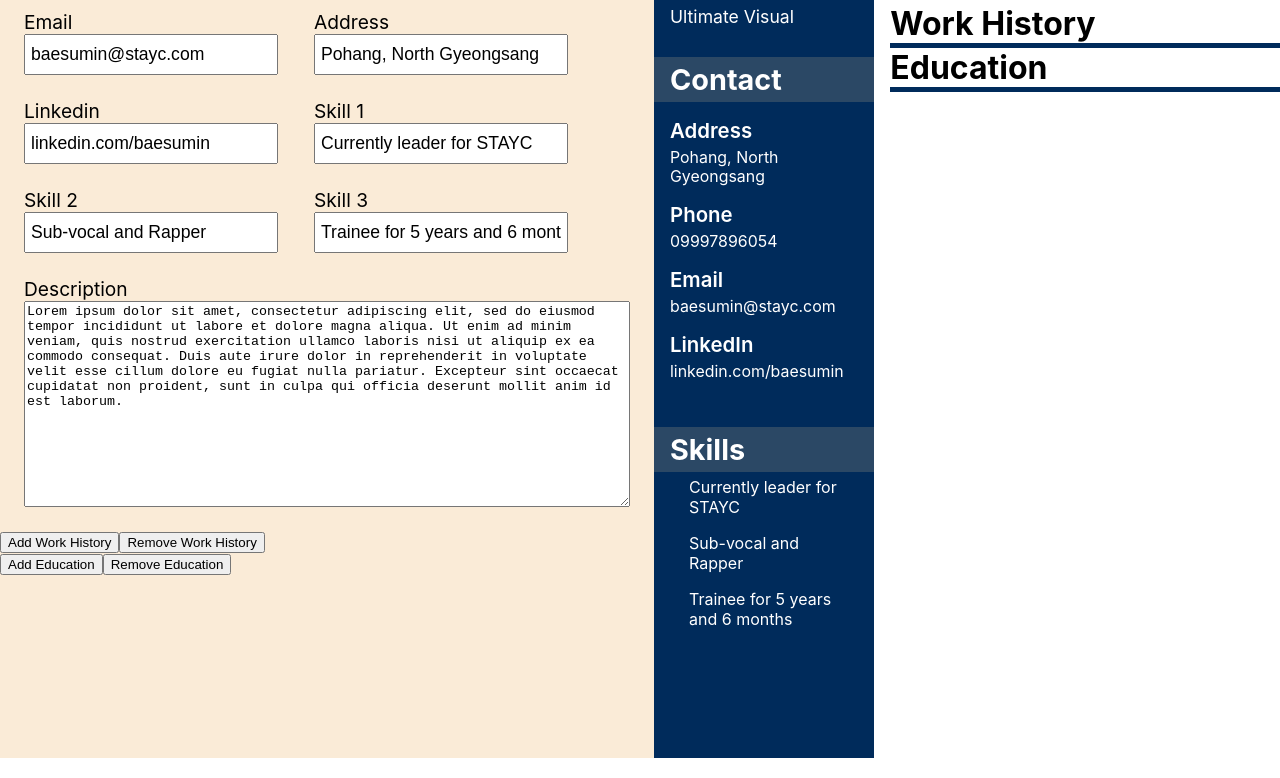
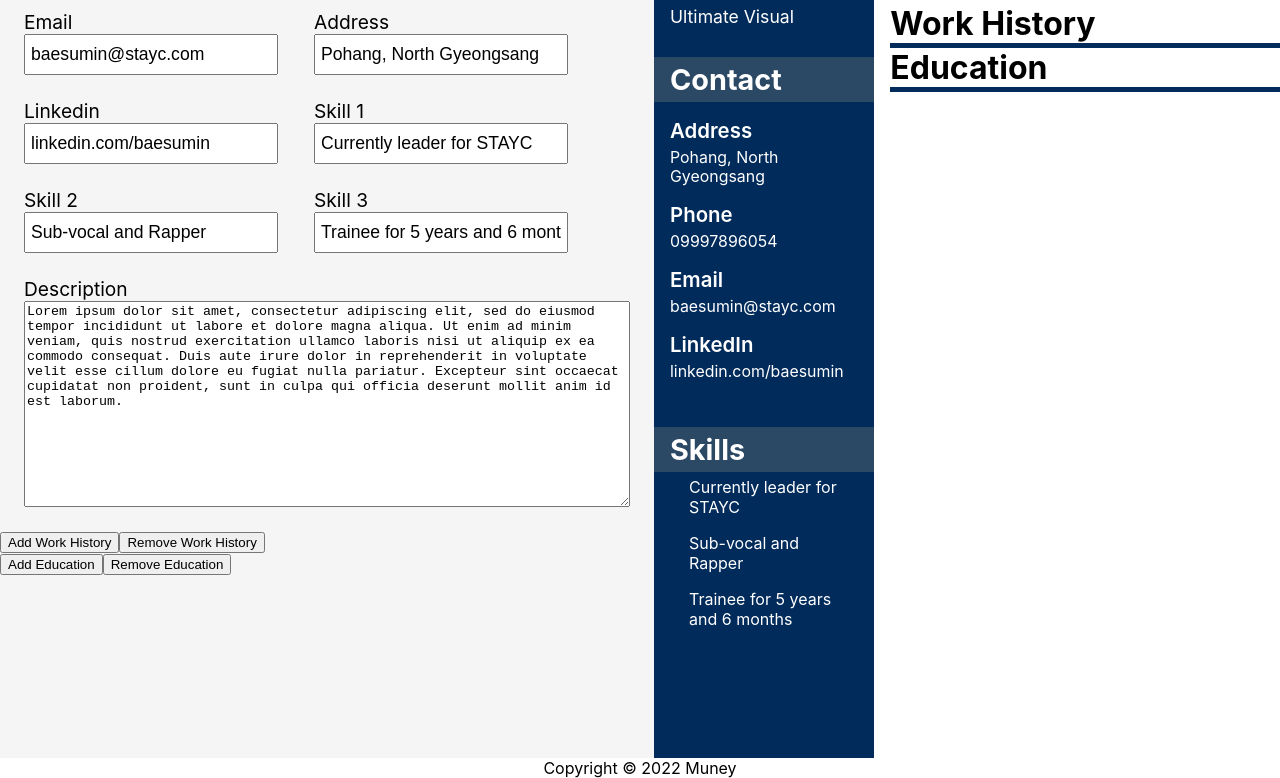
Before and after one commit to Muneyy/TOP-cv-project, a React (Create React App) app in the folder cv-project/: page / in a window 1280 px wide. Shown: the part 192-970 px from the top of the page. Built offline with nearby package versions, Linux system fonts and the light colour scheme.

Commit message:
Add footer

```diff
--- a/cv-project/src/App.js
+++ b/cv-project/src/App.js
@@ -183,6 +183,7 @@ class App extends Component {
     const { general, content } = this.state;
 
     return (
+      <div className="overall-container">
         <div className = "content-grid">
           <div className = "input-field">
             <InputComponents
@@ -197,12 +198,10 @@ class App extends Component {
             />
             <button className='add-work-history' onClick={this.addWorkHistory}>Add Work History</button>
             <button className='remove-work-history' onClick={this.removeWorkHistory}>Remove Work History</button>
-
             <Education
               educationList = {this.state.educationList}
               handleChangeForEducationTemplate = {this.handleChangeForEducationTemplate}
             />
-
             <button className='add-education' onClick={this.addEducation}>Add Education</button>
             <button className='remove-education' onClick={this.removeEducation}>Remove Education</button>
 
@@ -211,6 +210,10 @@ class App extends Component {
             <OutputCV general = {general} content = {content} workHistoryList = {this.state.workHistoryList} educationList = {this.state.educationList}/>
           </div>
         </div>
+        <div className='footer'>
+          <p>Copyright	&copy; 2022 Muney</p>
+        </div>
+      </div>
     )
   }
 
--- a/cv-project/src/style.css
+++ b/cv-project/src/style.css
@@ -11,11 +11,11 @@ ul {
 .content-grid {
     display: grid;
     grid-template-columns: 1fr 1fr;
-    height: 100vh;
+    /* height: 100vh; */
 }
 
 .input-field {
-    background-color: antiquewhite;
+    background-color:whitesmoke;
 }
 
 .output-field {
@@ -165,3 +165,8 @@ textarea[name="description"] {
 .cv-content-work-history > h1 {
     border-bottom: 5px solid #002B5B;
 }
+
+.footer {
+    display: flex;
+    justify-content: center;
+}
```
Lines whose indentation alone changed are shown as unchanged.
